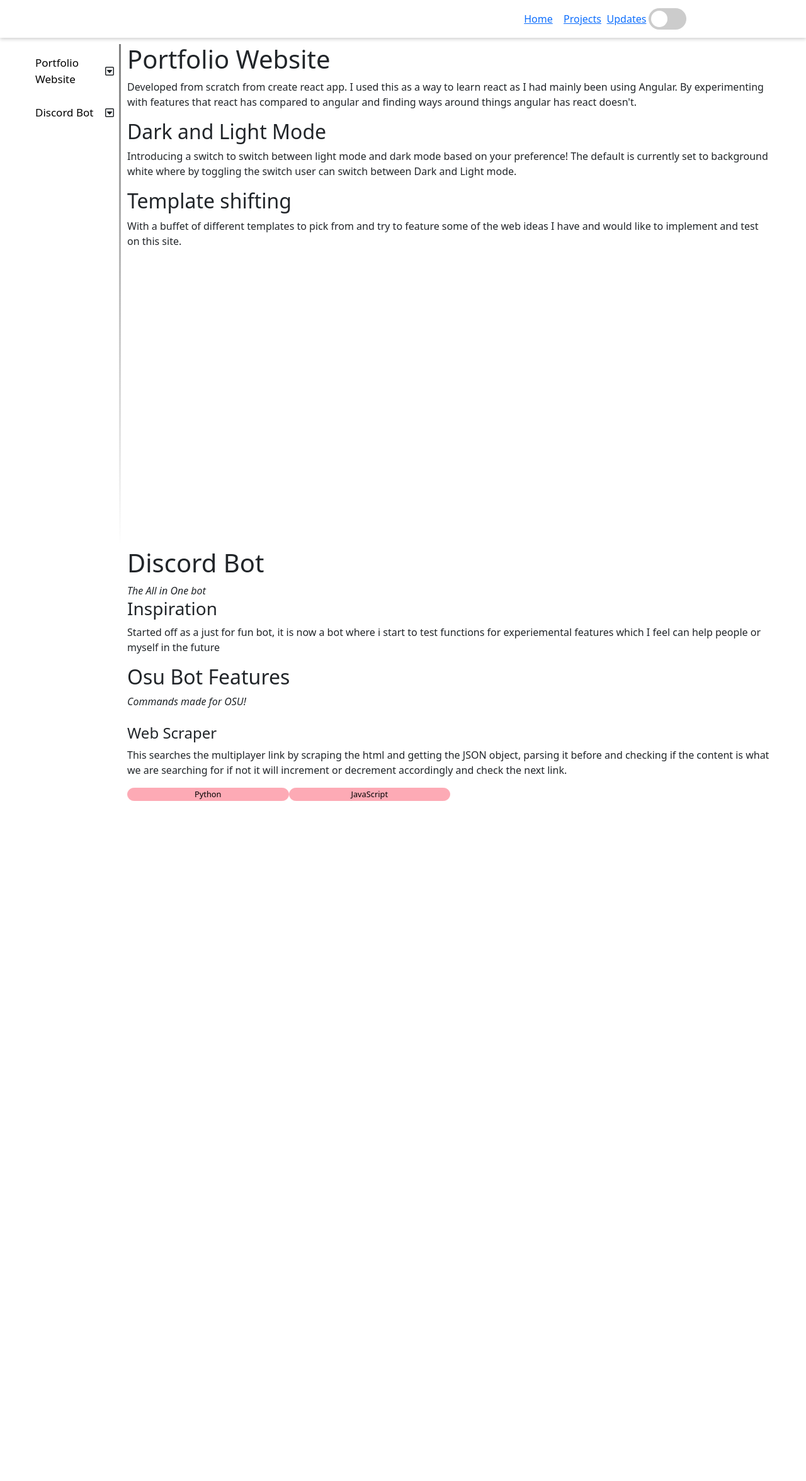
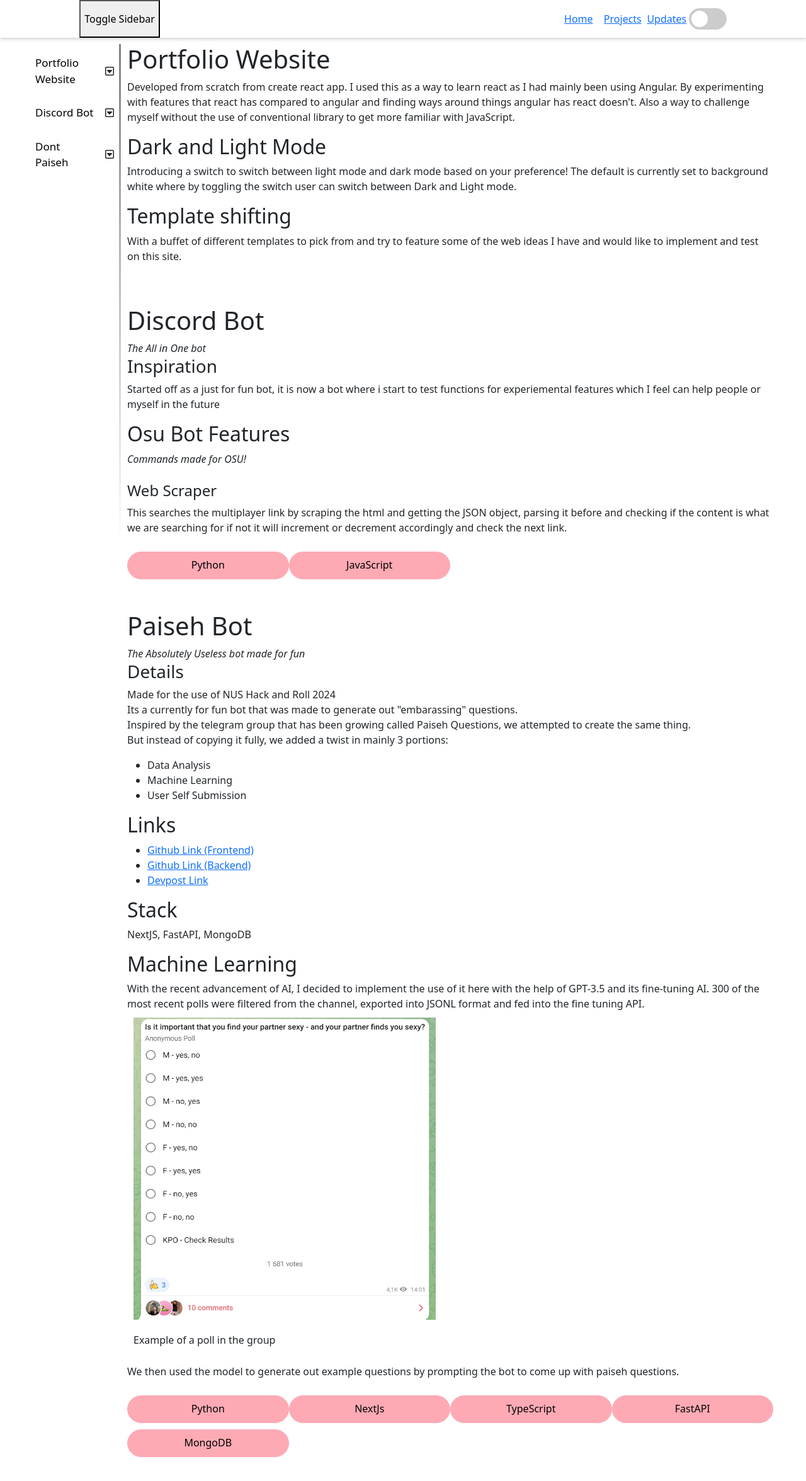
Before and after one commit to moroha29/moroha29.github.io, a React (Create React App) app in the folder web-portfolio/: page /projects in a window 1280 px wide. Shown: the top 2352 px of the page at 63% size. Before the commit the page ends 1670 px from the top, so only its background shows below. Built offline with nearby package versions, Linux system fonts and the light colour scheme.

Commit message:
fixes and add paiseh bot

```diff
--- a/web-portfolio/src/App.css
+++ b/web-portfolio/src/App.css
@@ -147,3 +147,7 @@ input:checked + .slider:before {
 .slider.round:before {
   border-radius: 50%;
 }
+
+.projectToggle{
+  left:0;
+}
--- a/web-portfolio/src/Projects.css
+++ b/web-portfolio/src/Projects.css
@@ -1,5 +1,5 @@
 .project{
-    min-height:100vh;
+    padding-bottom:50px;
 }
 
 .projects{
--- a/web-portfolio/src/Projects.js
+++ b/web-portfolio/src/Projects.js
@@ -3,6 +3,7 @@ import './Projects.css'
 import DiscordBot from './components/projects/discord-bot';
 import PortfolioWebsite from './components/projects/portfolio-website';
 import SideMenu from './components/side-menu/side-menu';
+import PaisehBot from './components/projects/paiseh-bot';
 
 
 export default function Projects() {
@@ -42,11 +43,23 @@ export default function Projects() {
         }
     ],
     },
+    {
+      name: "paisehBot",
+      displayName: "Dont Paiseh",
+      project: PaisehBot,
+      sections: [
+        {
+          displayName:"Machine Learning",
+          name: "machineLearning",
+          header: true
+        },
+    ],
+    },
   ];
 
   return (
       <div className='container projects'>
-          <SideMenu projects={projects}/>
+          <SideMenu className="col-2" projects={projects}/>
           <div className='projectContent'>
             {projects.map((item)=>{
               return(
--- /dev/null
+++ b/web-portfolio/src/components/projects/paiseh-bot.js
@@ -0,0 +1,43 @@
+import paisehbotpoll from "../../assets/paiseh-bot-poll.png";
+import Tags from "../tags/tag";
+import './projects.css'
+
+export default function PaisehBot() {
+    return (
+      <div className='paisehBot'>
+        <h1>Paiseh Bot</h1>
+        <i>The Absolutely Useless bot made for fun</i>
+        <br></br>
+        <h3>Details</h3>
+        <p>
+            Made for the use of NUS Hack and Roll 2024<br></br>
+            Its a currently for fun bot that was made to generate out "embarassing" questions.<br></br>
+            Inspired by the telegram group that has been growing called Paiseh Questions, we attempted to create the same thing.<br></br>
+            But instead of copying it fully, we added a twist in mainly 3 portions:
+        </p>
+        <ul>
+            <li>Data Analysis</li>
+            <li>Machine Learning</li>
+            <li>User Self Submission</li>
+        </ul>
+        <h2>Links</h2>
+        <ul>
+            <li><a href="https://github.com/moroha29/HackAndRollFE">Github Link (Frontend)</a></li>
+            <li><a href="https://github.com/moroha29/HackAndRollBE">Github Link (Backend)</a></li>
+            <li><a href="https://devpost.com/software/don-t-paiseh">Devpost Link</a></li>
+        </ul>
+        <h2>Stack</h2>
+        <p>NextJS, FastAPI, MongoDB</p>
+        <h2 id='machineLearning'>Machine Learning</h2>
+        <p>
+          With the recent advancement of AI, I decided to implement the use of it here
+          with the help of GPT-3.5 and its fine-tuning AI. 300 of the most recent polls were filtered from the channel, exported into JSONL format and fed into the fine tuning API.
+          <br></br><img src={paisehbotpoll} alt="" className="image-middle"></img>
+          <p className="image-caption">Example of a poll in the group</p>
+          We then used the model to generate out example questions by prompting the bot to come up
+          with paiseh questions.
+        </p>
+        <Tags tagNames={['Python','NextJs','TypeScript','FastAPI','MongoDB']}/>
+      </div>
+    );
+  }
--- a/web-portfolio/src/components/projects/portfolio-website.js
+++ b/web-portfolio/src/components/projects/portfolio-website.js
@@ -6,6 +6,7 @@ export default function PortfolioWebsite() {
         <h1>Portfolio Website</h1>
         <p> Developed from scratch from create react app. I used this as a way to learn react as I had mainly been using Angular.
           By experimenting with features that react has compared to angular and finding ways around things angular has react doesn't.
+          Also a way to challenge myself without the use of conventional library to get more familiar with JavaScript.
         </p>
         <h2 id="darkLightMode">
           Dark and Light Mode
--- /dev/null
+++ b/web-portfolio/src/components/projects/projects.css
@@ -0,0 +1,13 @@
+.image-middle{
+    max-height: 40vh;
+    max-width: 20vw;
+    min-height:500px;
+    min-width: 500px;
+    padding: 10px;
+    position:relative;
+}
+
+.image-caption{
+    font-weight: 500;
+    padding: 10px;
+}
--- a/web-portfolio/src/components/tags/tag.css
+++ b/web-portfolio/src/components/tags/tag.css
@@ -1,13 +1,12 @@
 .skill-bubble{
-    font-size: 80%;
+    font-size: 100%;
     background-color: var(--color-button);
     color: var(--color-text);
-    padding: 8px 12px;
+    padding: 8px 12px 10px;
     border: 1px solid var(--color-button);
     border-radius: 24px;
     list-style: none;
-    padding: 0;
-    margin: 0;
+    margin-top: 10px;
     display: flex;
     justify-content: center;
 }
--- a/web-portfolio/src/components/tags/tag.js
+++ b/web-portfolio/src/components/tags/tag.js
@@ -7,7 +7,7 @@ export default function Tags(props) {
         <div className='row'>
             {tagNames.map(name=>{
                 return (
-                    <div className='skill-bubble col-3'>
+                    <div className='skill-bubble col-6 col-lg-3'>
                         {name}
                     </div>
                 )
--- a/web-portfolio/src/topbar.js
+++ b/web-portfolio/src/topbar.js
@@ -4,6 +4,11 @@ import { useEffect, useState } from 'react';
 
 export default function TopBar() {
   const [darkMode, setdarkMode] = useState(false);
+  const [collapsed, setCollapsed] = useState(false);
+
+  const handleToggleSidebar = () => {
+    setCollapsed(!collapsed);
+  };
   useEffect(() => {
     if(darkMode){
       document.querySelector(':root').style.setProperty('--background', 'grey');
@@ -14,6 +19,7 @@ export default function TopBar() {
 
   return (
     <div className="TopBar">
+        <button className="projectToggle" onClick={handleToggleSidebar}>Toggle Sidebar</button>
         <div className="MenuItems">
             <Link className="MenuItem" to="/">Home</Link>
             <Link className="MenuItem" to="/projects">Projects</Link>
```
Also changed, not shown: web-portfolio/src/assets/paiseh-bot-poll.png (added).
